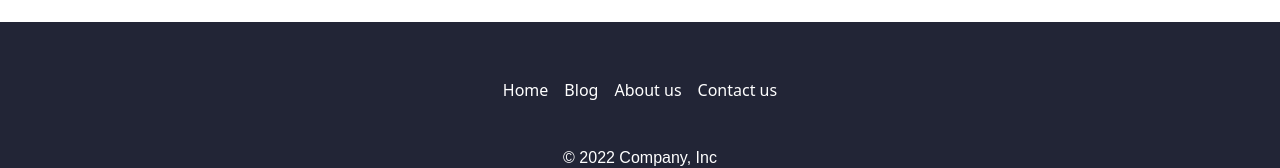
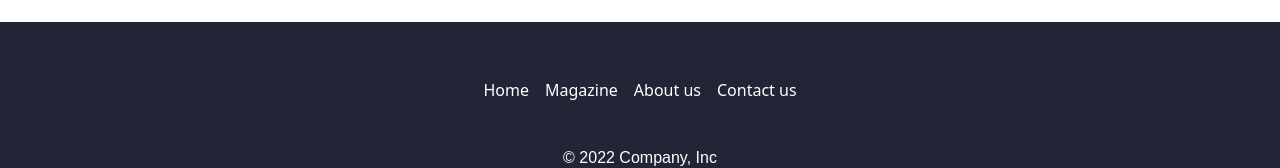
Before and after one commit to mrprince123/magazine_bundel, a React (Create React App) app in the folder client/: page / in a window 1280 px wide. Shown: the part 2526-2694 px from the top of the page. Built offline with nearby package versions, Linux system fonts and the light colour scheme.

Commit message:
Done name change

```diff
--- a/client/src/components/partials/Footer.js
+++ b/client/src/components/partials/Footer.js
@@ -9,7 +9,7 @@ function Footer() {
                 <footer className="py-5 my-4">
                     <ul className="nav justify-content-center pb-3 mb-3">
                         <li className="nav-item"><NavLink to="/" className="nav-link px-2">Home</NavLink></li>
-                        <li className="nav-item"><NavLink to="/blog" className="nav-link px-2">Blog</NavLink></li>
+                        <li className="nav-item"><NavLink to="/blog" className="nav-link px-2">Magazine</NavLink></li>
                         <li className="nav-item"><NavLink to="/about" className="nav-link px-2">About us</NavLink></li>
                         <li className="nav-item"><NavLink to="/contact" className="nav-link px-2">Contact us</NavLink></li>
                     </ul>
--- a/client/src/components/partials/Header.js
+++ b/client/src/components/partials/Header.js
@@ -14,10 +14,10 @@ function Header() {
                         <NavLink className="nav-link" aria-current="page" to="/">Home</NavLink>
                     </li>
                     <li className="nav-item">
-                        <NavLink className="nav-link" to="/blog">Blog</NavLink>
+                        <NavLink className="nav-link" to="/blog">Magazine</NavLink>
                     </li>
                     <li className="nav-item">
-                        <NavLink className="nav-link" to="/blogpost">Post Blog</NavLink>
+                        <NavLink className="nav-link" to="/blogpost">Post Content</NavLink>
                     </li>
                     <li className="nav-item">
                         <NavLink className="nav-link" to="/about" >About us</NavLink>
```
Also changed, not shown: 7 other files (tests, documents, lock files or other folders).
